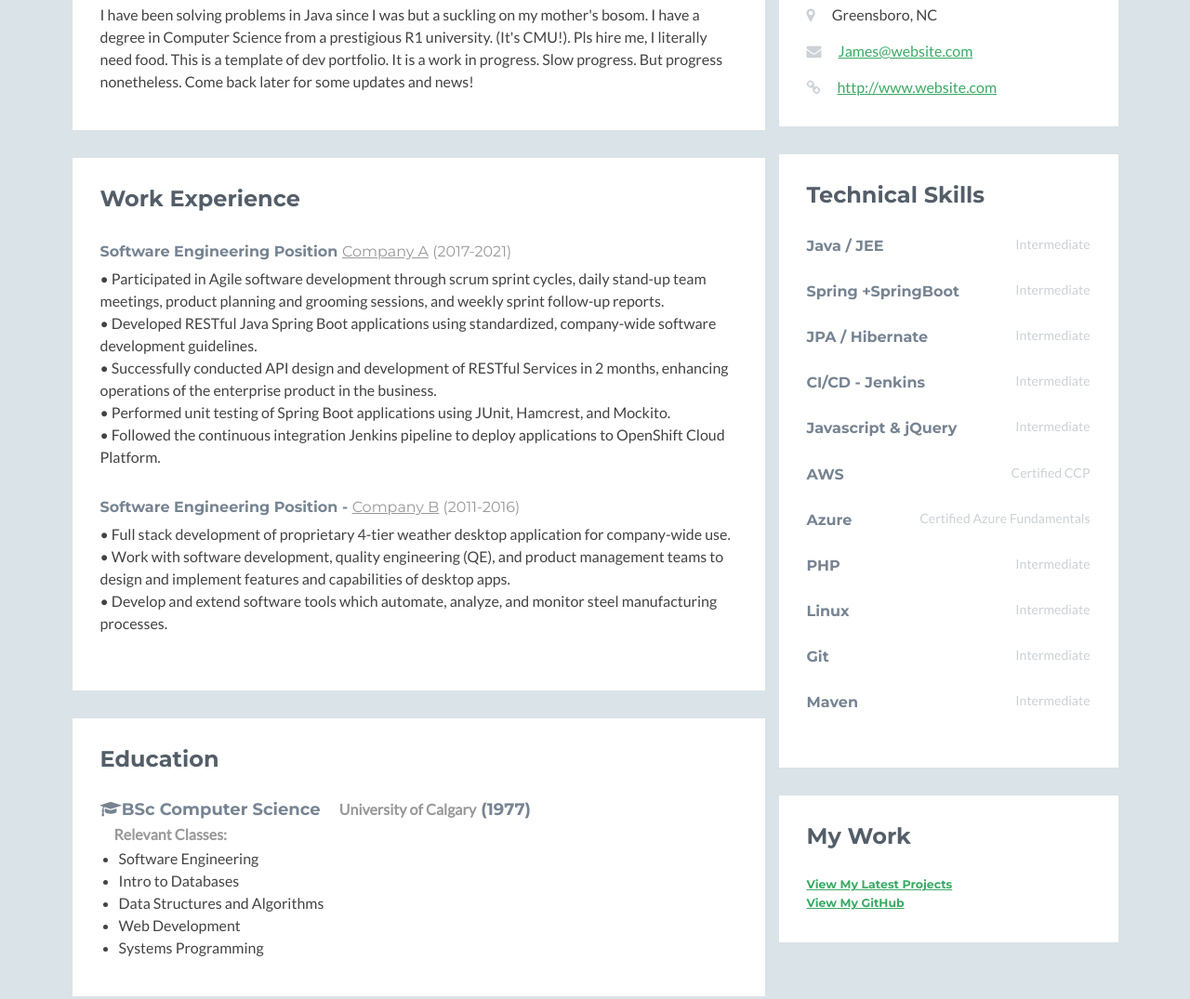
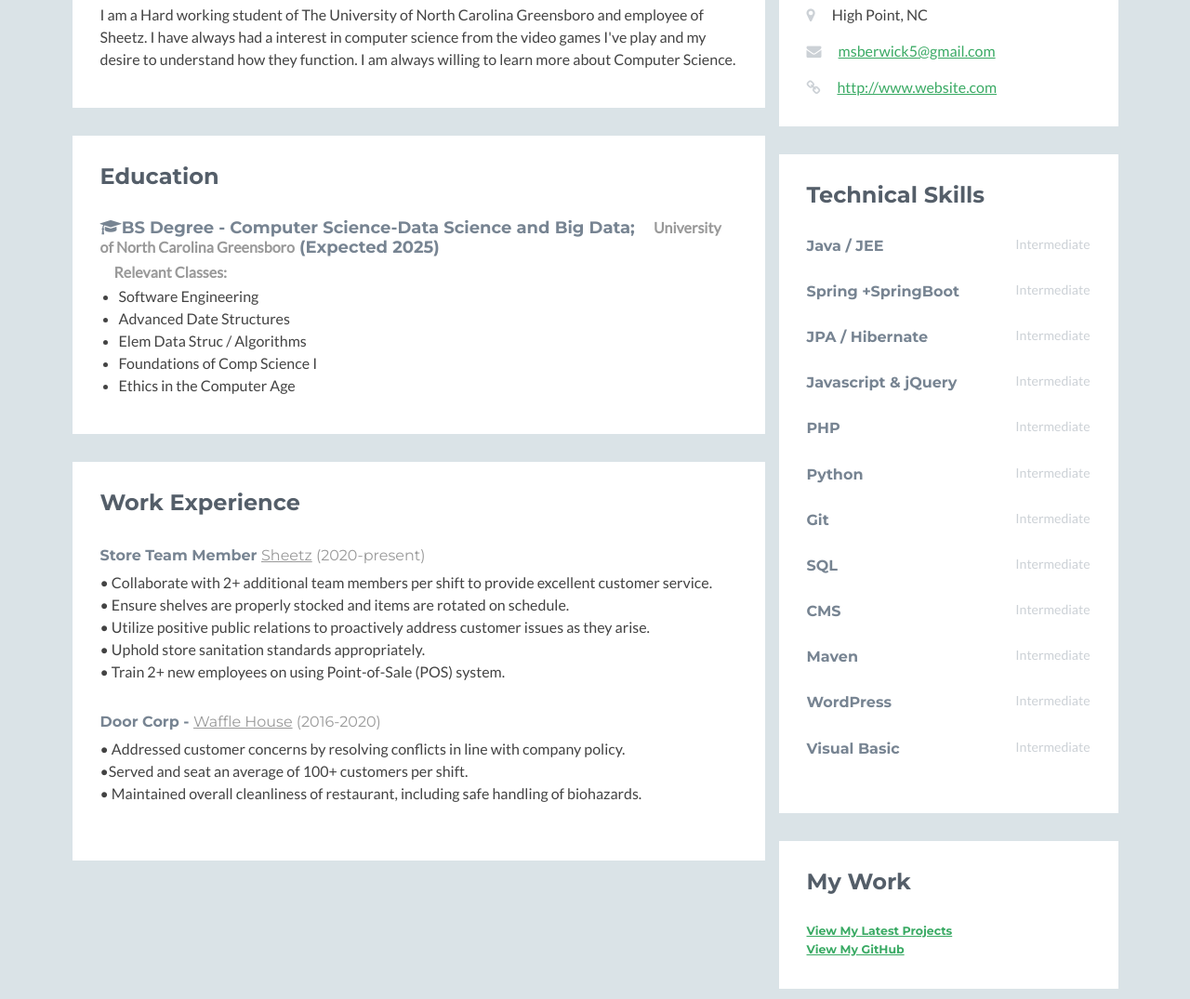
Before and after one commit to Legobman/Legobman.github.io, a plain HTML site: page index.html in a window 1280 px wide. Shown: the part 410-1485 px from the top of the page at 93% size. Drawn offline with nearby package versions, Linux system fonts and the light colour scheme; no server answers.

Commit message:
filled out index page

```diff
--- a/index.html
+++ b/index.html
@@ -33,12 +33,12 @@
                 <h2 class="desc">UNCG Student</h2>
                 <ul class="social list-inline">
                     <li class="list-inline-item">
-                        <!-- TODO --> <a href="http://www.linkedin.com/">
+                        <!-- TODO --> <a href="https://www.linkedin.com/in/matthew-s-berwick/" target="_blank">
                             <i class="fa fa-linkedin"></i>
                         </a>
                     </li>
                     <li class="list-inline-item">
-                        <!-- TODO --> <a href="#">
+                        <!-- TODO --> <a href="https://github.com/Legobman" target="_blank">
                             <i class="fa fa-github-alt"></i>
                         </a>
                     </li>
@@ -76,68 +76,11 @@
                         <h2 class="heading">About Me</h2>
                         <div class="content">
                             <!-- TODO -->
-                            <p> I have been solving problems in Java since I was but a suckling on my mother's bosom.
-                                I have a degree in Computer Science from a prestigious R1 university. (It's CMU!).
-                                Pls hire me, I literally need food. This is a template of dev portfolio. It is a work in
-                                progress. Slow
-                                progress. But progress nonetheless.
-                                Come back later for some updates and news! </p>
-                        </div>
-                        <!--//content-->
-                    </div>
-                    <!--//section-inner-->
-                </section>
-                <!--//section-->
-                <section class="experience section">
-                    <div class="section-inner">
-                        <h2 class="heading">Work Experience</h2>
-                        <div class="content">
-                            <div class="item" name="Job1">
-                                <!-- TODO -->
-                                <h3 class="title">Software Engineering Position <span class="place">
-                                        <a href="#">Company A</a>
-                                    </span>
-                                    <span class="year">(2017-2021)</span>
-                                </h3>
-                                <p> • Participated in Agile software development through scrum sprint cycles, daily
-                                    stand-up
-                                    team
-                                    meetings, product planning and grooming sessions, and weekly sprint follow-up
-                                    reports.
-                                    <br>
-                                    • Developed RESTful Java Spring Boot applications using standardized, company-wide
-                                    software
-                                    development guidelines. <br>
-                                    • Successfully conducted API design and development of RESTful Services in 2 months,
-                                    enhancing
-                                    operations of the enterprise product in the business. <br>
-                                    • Performed unit testing of Spring Boot applications using JUnit, Hamcrest, and
-                                    Mockito.
-                                    <br>
-                                    • Followed the continuous integration Jenkins pipeline to deploy applications to
-                                    OpenShift Cloud
-                                    Platform.
-                                </p>
-                            </div>
-                            <!--//item-->
-                            <div class="item" name="Job2">
-                                <h3 class="title">Software Engineering Position - <span class="place">
-                                        <a href="#">Company B</a>
-                                    </span>
-                                    <span class="year">(2011-2016)</span>
-                                </h3>
-                                <p> • Full stack development of proprietary 4-tier weather desktop application for
-                                    company-wide use.
-                                    <br>
-                                    • Work with software development, quality engineering (QE), and product management
-                                    teams
-                                    to design and
-                                    implement features and capabilities of desktop apps. <br>
-                                    • Develop and extend software tools which automate, analyze, and monitor steel
-                                    manufacturing
-                                    processes.
-                                </p>
-                            </div>
+                            <p> I am a Hard working student of The University of North Carolina Greensboro and employee of Sheetz.
+                                I have always had a interest in computer science from the video games I've play and
+                                my desire to understand how they function. I am always willing to learn more about
+                                Computer Science.
+                            </p>
                         </div>
                         <!--//content-->
                     </div>
@@ -151,18 +94,18 @@
                         <!--//item-->
                         <div class="item">
                             <h3 class="title">
-                                <i class="fa fa-graduation-cap"></i>BSc Computer Science
-                                <!-- TODO --> <span class="university">University of Calgary</span> <span
-                                    class="year">(1977)</span>
+                                <i class="fa fa-graduation-cap"></i>BS Degree - Computer Science-Data Science and Big Data;
+                                <!-- TODO --> <span class="university">University of North Carolina Greensboro</span> <span
+                                    class="year">(Expected 2025)</span>
                             </h3>
 
                             <h6 class="university">Relevant Classes:</h6>
                             <ul>
                                 <li>Software Engineering</li>
-                                <li>Intro to Databases</li>
-                                <li>Data Structures and Algorithms</li>
-                                <li>Web Development</li>
-                                <li>Systems Programming</li>
+                                <li>Advanced Date Structures</li>
+                                <li>Elem Data Struc / Algorithms</li>
+                                <li>Foundations of Comp Science I</li>
+                                <li>Ethics in the Computer Age</li>
                             </ul>
                         </div>
 
@@ -170,6 +113,46 @@
                     </div>
                     <!--//section-inner-->
                 </section>
+                <!--//section-->
+                <section class="experience section">
+                    <div class="section-inner">
+                        <h2 class="heading">Work Experience</h2>
+                        <div class="content">
+                            <div class="item" name="Job1">
+                                <!-- TODO -->
+                                <h3 class="title">Store Team Member <span class="place">
+                                        <a href="#">Sheetz</a>
+                                    </span>
+                                    <span class="year">(2020-present)</span>
+                                </h3>
+                                <p> • Collaborate with 2+ additional team members per shift to provide excellent customer service.
+                                    <br>
+                                    • Ensure shelves are properly stocked and items are rotated on schedule. <br>
+                                    • Utilize positive public relations to proactively address customer issues as they arise. <br>
+                                    • Uphold store sanitation standards appropriately.
+                                    <br>
+                                    • Train 2+ new employees on using Point-of-Sale (POS) system.
+                                </p>
+                            </div>
+                            <!--//item-->
+                            <div class="item" name="Job2">
+                                <h3 class="title">Door Corp - <span class="place">
+                                        <a href="#">Waffle House</a>
+                                    </span>
+                                    <span class="year">(2016-2020)</span>
+                                </h3>
+                                <p> • Addressed customer concerns by resolving conflicts in line with company policy.
+                                    <br>
+                                    •Served and seat an average of 100+ customers per shift. <br>
+                                    • Maintained overall cleanliness of restaurant, including safe handling of biohazards.
+                                </p>
+                            </div>
+                        </div>
+                        <!--//content-->
+                    </div>
+                    <!--//section-inner-->
+                </section>
+
 
             </div> <!--//primary-->
             <!--     // Aside-->
@@ -181,12 +164,12 @@
                             <ul class="list-unstyled">
                                 <li>
                                     <i class="fa fa-map-marker"></i>
-                                    <span class="sr-only">Location:</span>Greensboro, NC
+                                    <span class="sr-only">Location:</span>High Point, NC
                                 </li>
                                 <li>
                                     <i class="fa fa-envelope"></i>
                                     <span class="sr-only">Email:</span>
-                                    <!-- TODO --> <a href="mailto:james@website.com">James@website.com</a>
+                                    <!-- TODO --> <a href="mailto:msberwick5@gmail.com">msberwick5@gmail.com</a>
                                 </li>
                                 <li>
                                     <i class="fa fa-link"></i>
@@ -229,26 +212,8 @@
                                 </div>
                                 <!--//item-->
                                 <div class="item">
-                                    <h3 class="level-title">CI/CD - Jenkins <span class="level-label"
-                                            data-placement="left" data-animation="true">Intermediate</span>
-                                    </h3>
-                                </div>
-                                <!--//item-->
-                                <div class="item">
                                     <h3 class="level-title">Javascript &amp; jQuery <span class="level-label"
                                             data-placement="left" data-animation="true">Intermediate</span>
-                                    </h3>
-                                </div>
-                                <!--//item-->
-                                <div class="item">
-                                    <h3 class="level-title">AWS <span class="level-label" data-placement="left"
-                                            data-animation="true">Certified CCP</span>
-                                    </h3>
-                                </div>
-                                <!--//item-->
-                                <div class="item">
-                                    <h3 class="level-title">Azure <span class="level-label" data-placement="left"
-                                            data-animation="true">Certified Azure Fundamentals</span>
                                     </h3>
                                 </div>
                                 <!--//item-->
@@ -258,7 +223,8 @@
                                 </div>
                                 <!--//item-->
                                 <div class="item">
-                                    <h3 class="level-title">Linux <span class="level-label">Intermediate</span>
+                                    <h3 class="level-title">Python <span class="level-label"
+                                            data-placement="left" data-animation="true">Intermediate</span>
                                     </h3>
                                 </div>
                                 <!--//item-->
@@ -268,10 +234,29 @@
                                 </div>
                                 <!--//item-->
                                 <div class="item">
+                                    <h3 class="level-title">SQL <span class="level-label">Intermediate</span>
+                                    </h3>
+                                </div>
+                                <!--//item-->
+                                <div class="item">
+                                    <h3 class="level-title">CMS <span class="level-label">Intermediate</span>
+                                    </h3>
+                                </div>
+                                <!--//item-->
+                                <div class="item">
                                     <h3 class="level-title">Maven <span class="level-label">Intermediate</span>
                                     </h3>
                                 </div>
                                 <!--//item-->
+                                <div class="item">
+                                    <h3 class="level-title">WordPress <span class="level-label">Intermediate</span>
+                                    </h3>
+                                </div>
+                                <!--//item-->
+                                <div class="item">
+                                    <h3 class="level-title">Visual Basic <span class="level-label">Intermediate</span>
+                                    </h3>
+                                </div>
                             </div>
                         </div>
                         <!--//content-->
@@ -288,7 +273,7 @@
                             </div>
                             <div class="item">
                                 <!-- TODO -->
-                                <h5><a href="github.com">View My GitHub</a></h5>
+                                <h5><a href="https://github.com/Legobman" target="_blank">View My GitHub</a></h5>
                             </div>
 
 
```
